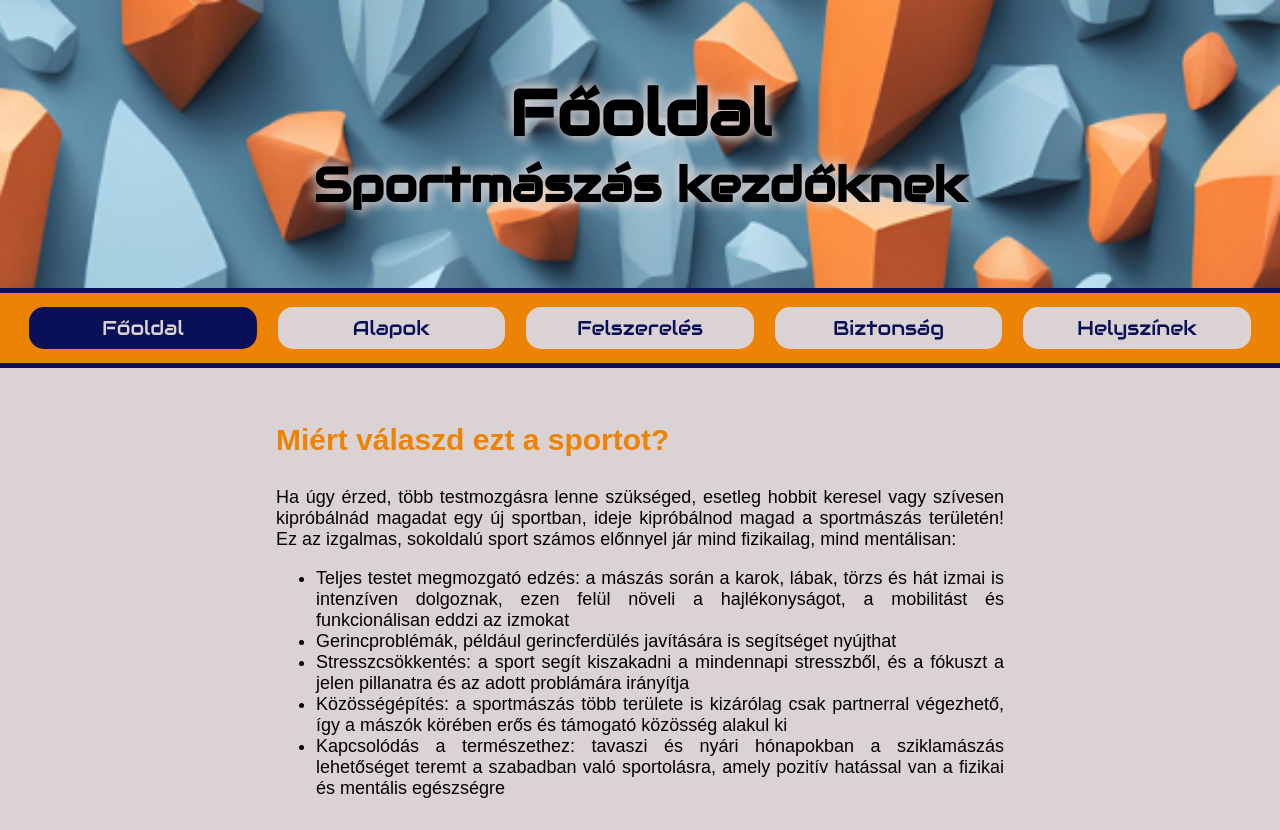
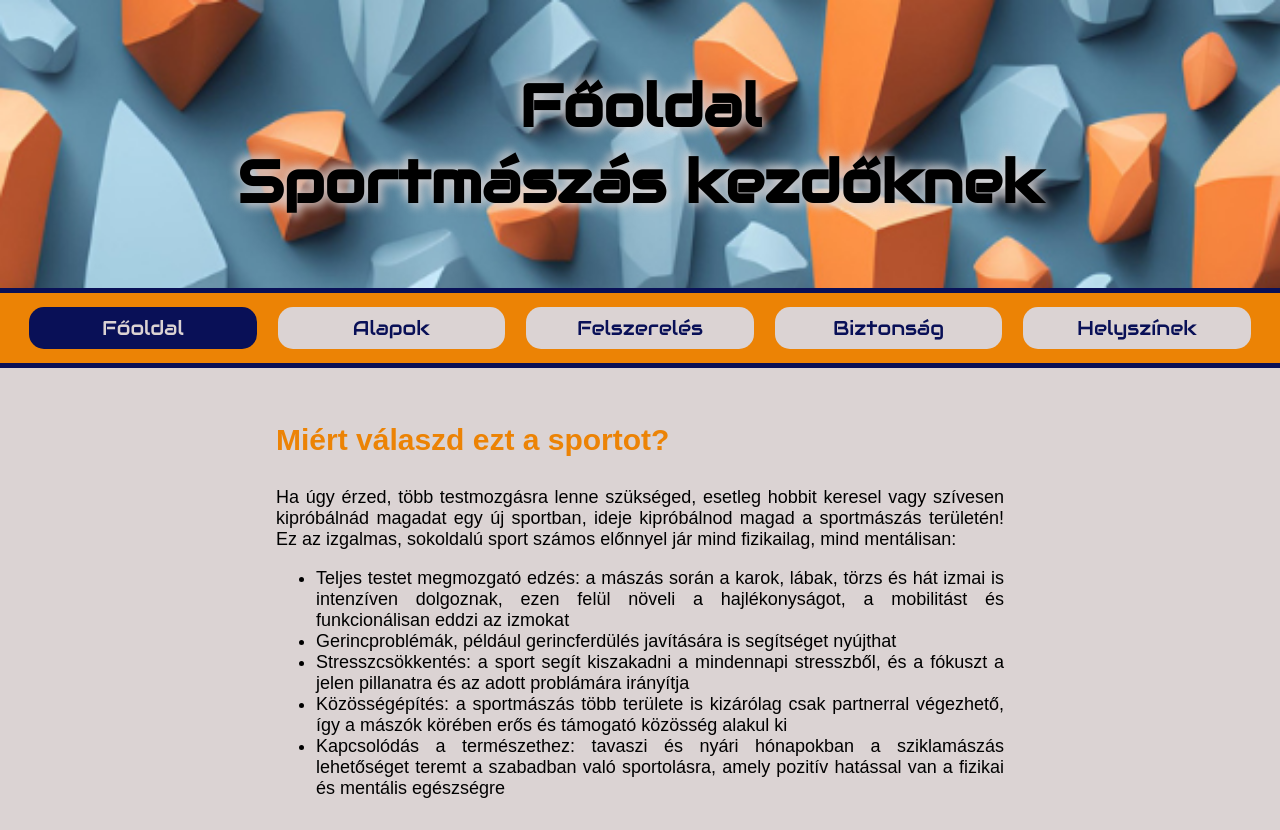
Before and after one commit to dKamilla/projekt, a plain HTML site: page index.html in a window 1280 px wide. Shown: the top 830 px of the page. Drawn offline with Linux system fonts and the light colour scheme.

Commit message:
Update style.css

```diff
--- a/style.css
+++ b/style.css
@@ -21,13 +21,13 @@ header {
     background: url("kepek/canva2.png");
     background-size: cover;
     font-family: 'Audiowide', 'Times New Roman';
-    font-size: 2em;
     height: 36vh;
 }
 
 .cim {
     margin: 0px;
     text-shadow: 4px 4px 10px rgba(219, 211, 211, 0.8), -4px -4px 10px rgba(219, 211, 211, 0.8);
+    font-size: 3.7em;
 }
 
 .container,
```
